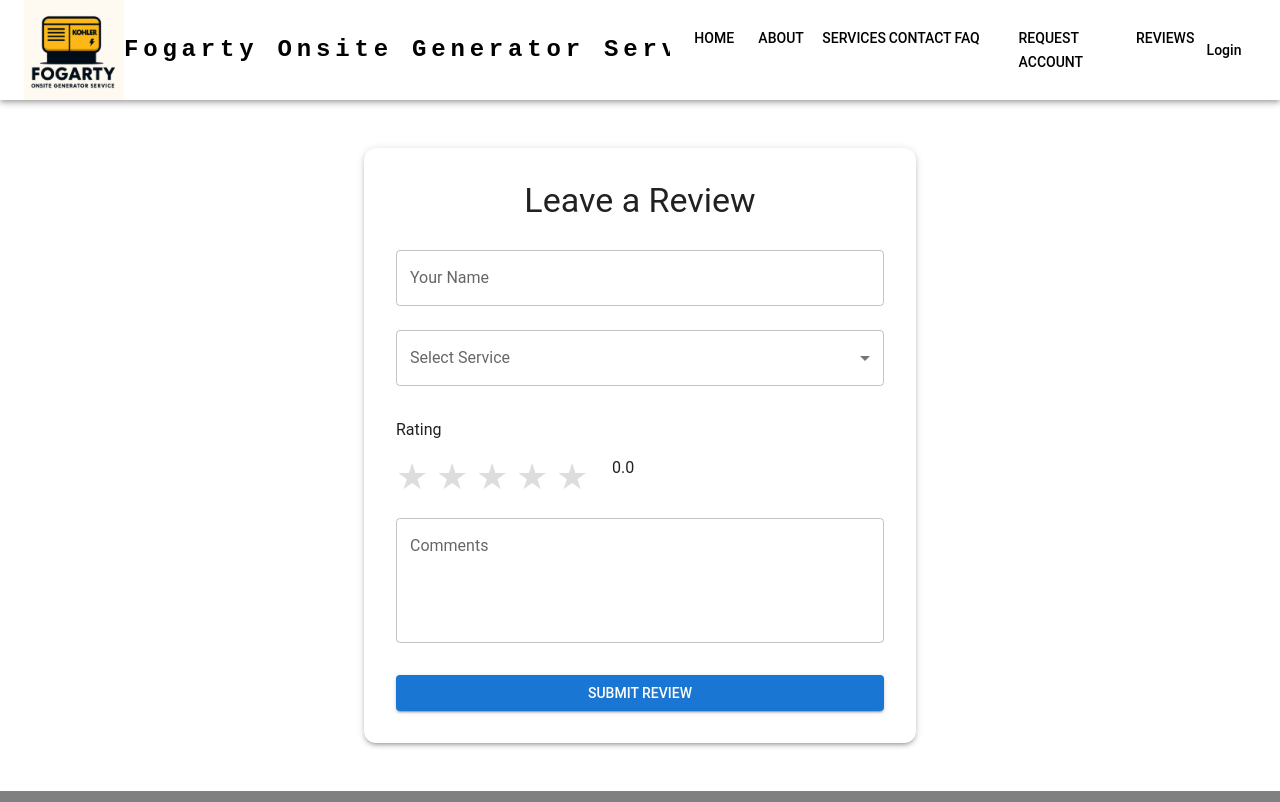
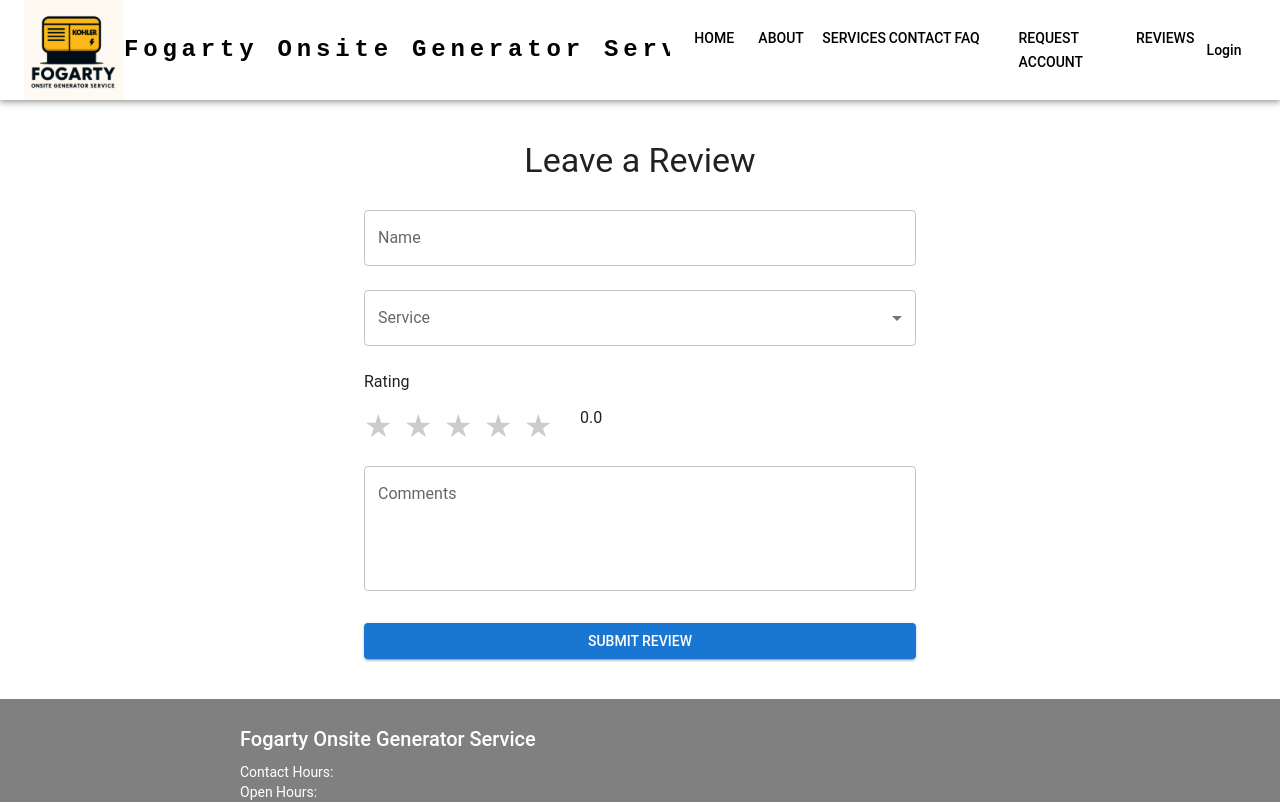
Before and after one commit to Cris4110/FogartyGeneratorServices, a React (Vite) app: page /leavereview in a window 1280 px wide. Shown: the top 802 px of the page. Built offline with nearby package versions, Linux system fonts and the light colour scheme; no server answers.

Commit message:
Revert "Merge branch 'main' into NF404-159-Input-Validation"
This reverts commit db06d04e0b37c5d5360859dbda0939c46fe97076, reversing
changes made to 22a5c9f615a7f540939e0f2608ffc0acc65babb0.

```diff
--- a/src/pages/public/LeaveReview.tsx
+++ b/src/pages/public/LeaveReview.tsx
@@ -6,10 +6,7 @@ import {
   Button,
   TextField,
   MenuItem,
- Alert,
- CircularProgress,
 } from "@mui/material";
-import { useNavigate } from "react-router-dom";
 import Navbar from "./Navbar";
 import Footer from "./Footer";
 import axios from "axios";
@@ -19,156 +16,73 @@ const api = axios.create({
   withCredentials: true,
 })
 
-
 function LeaveReview() {
- const navigate = useNavigate();
-
-
- const [name, setName] = useState("");
+  const [name, setName] = useState(""); // free input name
   const [service, setService] = useState("");
   const [comments, setComments] = useState("");
- const [rating, setRating] = useState(0);
+  const [rating, setRating] = useState(0); // can be 0.5, 1, 1.5, ...
   const [error, setError] = useState("");
- const [success, setSuccess] = useState("");
- const [loading, setLoading] = useState(false);
 
+  const handleSubmit = async () => {
+  if (!name || !service || !comments || rating === 0) {
+    setError("Please fill out all required fields.");
+    return;
+  }
 
- // ⭐ Half / Full Star Click
+  setError("");
+
+  try {
+    await api.post("/reviews", {
+      name,
+      service,
+      rating,
+      comment: comments,
+      verified: false,
+    });
+
+    alert("Review submitted!");
+    setName("");
+    setService("");
+    setComments("");
+    setRating(0);
+  } catch (err: any) {
+    console.error("Failed to submit review:", err);
+    setError(err?.response?.data?.message ?? "Failed to submit review.");
+  }
+};
 const handleStarClick = (
   event: React.MouseEvent<HTMLDivElement>,
   index: number
 ) => {
   const rect = event.currentTarget.getBoundingClientRect();
-   const clickX = event.clientX - rect.left;
-   const isHalf = clickX < rect.width / 2;
-   setRating(index + (isHalf ? 0.5 : 1));
+  const x = event.clientX - rect.left;
+  const half = x < rect.width / 2 ? 0.5 : 1;
+  setRating(index + half);
 };
-
-
- // 🚀 Submit Review
- const handleSubmit = async () => {
-   setError("");
-   setSuccess("");
-
-
-   if (!name.trim() || !service || !comments.trim()) {
-     setError("All fields are required.");
-     return;
-   }
-
-
-   if (rating === 0) {
-     setError("Please select a rating.");
-     return;
-   }
-
-
-   setLoading(true);
-
-
-   try {
-     const response = await fetch("http://localhost:3000/api/reviews", {
-       method: "POST",
-       headers: {
-         "Content-Type": "application/json",
-       },
-       body: JSON.stringify({
-         reviewID: Date.now().toString(), // simple unique ID
-         name: name.trim(),
-         service: service,
-         rating,
-         comment: comments.trim(),
-         createdAt: new Date(),
-         verified: false,
-       }),
-     });
-
-
-     const data = await response.json().catch(() => null);
-
-
-     if (!response.ok) {
-       throw new Error(data?.message || "Failed to submit review.");
-     }
-
-
-     setSuccess("Review submitted successfully!");
-
-
-     // Reset form
-     setName("");
-     setService("");
-     setComments("");
-     setRating(0);
-   } catch (err: any) {
-     setError(err.message || "Error submitting review.");
-   } finally {
-     setLoading(false);
-   }
- };
-
 
   return (
     <>
       <Navbar />
 
-
-     <Container maxWidth="sm" sx={{ mt: 6, mb: 6 }}>
-       <Box
-         sx={{
-           p: 4,
-           borderRadius: 3,
-           boxShadow: 3,
-           backgroundColor: "#fff",
-         }}
-       >
-         <Typography variant="h4" align="center" gutterBottom>
+      <Container maxWidth="sm" sx={{ mt: 5, mb: 5 }}>
+        <Box>
+          <Typography variant="h4" gutterBottom align="center">
             Leave a Review
           </Typography>
 
-
-         {/* Success Message + View Button */}
-         {success && (
-           <>
-             <Alert severity="success" sx={{ mb: 2 }}>
-               {success}
-             </Alert>
-
-
-             <Button
-               variant="outlined"
-               fullWidth
-               sx={{ mb: 2 }}
-               onClick={() => navigate("/viewreviews")}
-             >
-               View Reviews
-             </Button>
-           </>
-         )}
-
-
-         {/* Error Message */}
-         {error && (
-           <Alert severity="error" sx={{ mb: 2 }}>
-             {error}
-           </Alert>
-         )}
-
-
-         {/* Name */}
+          {/* Name input */}
           <TextField
-           label="Your Name"
+            label="Name"
             fullWidth
             margin="normal"
             value={name}
             onChange={(e) => setName(e.target.value)}
           />
 
-
-         {/* Service Dropdown */}
+          {/* Service select */}
           <TextField
             select
-           label="Select Service"
+            label="Service"
             fullWidth
             margin="normal"
             value={service}
@@ -180,57 +94,60 @@ function LeaveReview() {
             <MenuItem value="maintenance">Maintenance</MenuItem>
           </TextField>
 
-
-         {/* Star Rating */}
-         <Typography mt={3} mb={1}>
+          {/* Star rating */}
+          <Typography mt={2} mb={1}>
             Rating
           </Typography>
-
-
-         <Box sx={{ display: "flex", alignItems: "center", mb: 2 }}>
+          <Box sx={{ display: "flex", alignItems: "center", gap: 1, mb: 2 }}>
             {[0, 1, 2, 3, 4].map((i) => (
-             <Box
+              <div
                 key={i}
                 onClick={(e) => handleStarClick(e, i)}
-               sx={{
+                style={{
                   position: "relative",
-                 fontSize: 36,
+                  fontSize: "32px",
                   cursor: "pointer",
-                 width: 36,
-                 height: 36,
+                  width: "32px",
+                  height: "32px",
                   display: "inline-block",
-                 mr: 0.5,
                 }}
               >
-               {/* Empty Star */}
-               <Box sx={{ position: "absolute", color: "#ddd" }}>★</Box>
-
-
-               {/* Filled Star */}
-               <Box
-                 sx={{
+                {/* Empty star */}
+                <div
+                  style={{
+                    color: "#ccc",
                     position: "absolute",
+                    top: 0,
+                    left: 0,
+                  }}
+                >
+                  ★
+                </div>
+                {/* Fill star */}
+                <div
+                  style={{
                     color: "#ffb400",
                     overflow: "hidden",
+                    position: "absolute",
+                    top: 0,
+                    left: 0,
                     width:
                       rating > i
                         ? rating >= i + 1
                           ? "100%"
                           : "50%"
                         : "0%",
+                    whiteSpace: "nowrap",
                   }}
                 >
                   ★
-               </Box>
-             </Box>
+                </div>
+              </div>
             ))}
-
-
             <Typography ml={2}>{rating.toFixed(1)}</Typography>
           </Box>
 
-
-         {/* Comments */}
+          {/* Comments field */}
           <TextField
             label="Comments"
             fullWidth
@@ -241,24 +158,24 @@ function LeaveReview() {
             onChange={(e) => setComments(e.target.value)}
           />
 
+          {/* Error message */}
+          {error && (
+            <Typography color="error" mt={1}>
+              {error}
+            </Typography>
+          )}
 
-         {/* Submit Button */}
+          {/* Submit button */}
           <Button
             variant="contained"
             fullWidth
             sx={{ mt: 3 }}
             onClick={handleSubmit}
-           disabled={loading}
           >
-           {loading ? (
-             <CircularProgress size={24} color="inherit" />
-           ) : (
-             "Submit Review"
-           )}
+            Submit Review
           </Button>
         </Box>
       </Container>
-
 
       <Footer />
     </>
```
Also changed, not shown: 1 other file (tests, documents, lock files or other folders). Lines whose indentation alone changed are shown as unchanged.
